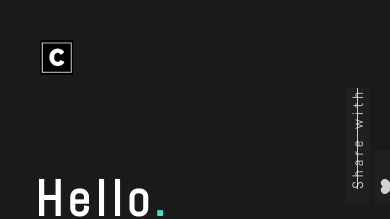
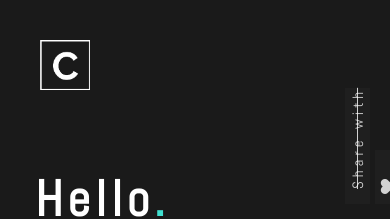
Before and after one commit to cwilso88/Personal-Portfolio-Updated, a plain HTML site: page index.html in a window 390 px wide. Shown: the top 219 px of the page. Drawn offline with nearby package versions, Linux system fonts and the light colour scheme; a web font is replaced by a local one.

Commit message:
updated the logo and responsive img

```diff
--- a/css/header.css
+++ b/css/header.css
@@ -36,4 +36,6 @@
     position: absolute;
     top: 40px;
     left: 40px;
+    width: 100px;
+    height: 100px;
 }
--- a/css/responsive.css
+++ b/css/responsive.css
@@ -157,7 +157,8 @@
   @media screen and (max-width: 739px) {
 
       .logo__img {
-          max-width: 8.5%;
+        max-width: 50px;
+        max-height: 50px;
       }
 
       .showcase__wrapText {
--- a/index.html
+++ b/index.html
@@ -6,7 +6,7 @@
     <meta http-equiv="X-UA-Compatible" content="ie=edge">
     <meta name="description" content="Chasity De La Cruz. Atlanta-Based Front-End Developer. Website, UI/UX, Web App Developer based in Atlanta.">
     <title>Chasity De La Cruz</title>
-    <link rel="shortcut icon" href="/images/logo-sm.jpg" type="image" />
+    <link rel="shortcut icon" href="/images/logo.jpg" type="image" />
     <link rel="stylesheet" href="css/main.css">
     <link rel="stylesheet" href="https://use.fontawesome.com/releases/v5.6.3/css/all.css" integrity="sha384-UHRtZLI+pbxtHCWp1t77Bi1L4ZtiqrqD80Kn4Z8NTSRyMA2Fd33n5dQ8lWUE00s/" crossorigin="anonymous">
     <script async src="https://cdnjs.cloudflare.com/ajax/libs/rellax/1.6.2/rellax.min.js"></script>
@@ -42,7 +42,7 @@
 <header class="logo">
     <div class="logo__container">
         <a class="logo__link" href="https://chasitydelacruz.com">
-            <img class="logo__img" src="images/logo-sm.jpg" alt="logo">
+            <img class="logo__img" src="images/logo.jpg" alt="logo">
         </a>
     </div>
 </header>
```
Also changed, not shown: images/logo.jpg (added).
